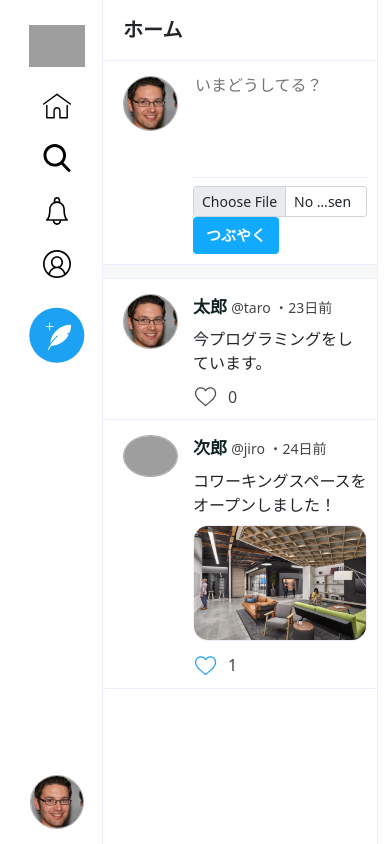
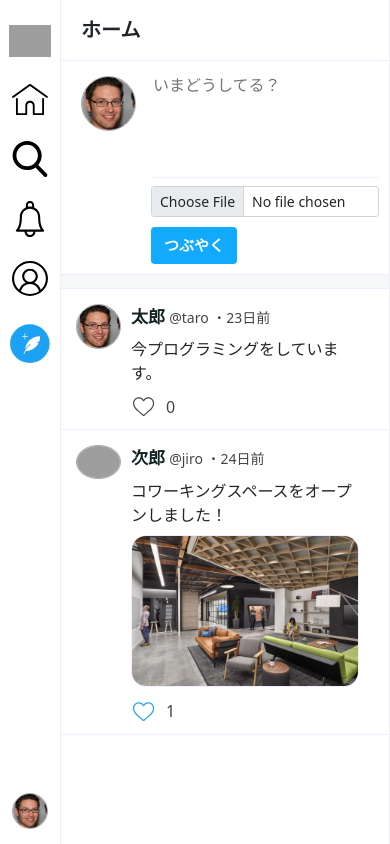
Before and after one commit to RedShirt1142/TwitterClone, a PHP site: page /home.php in a window 390 px wide. Run offline with PHP 8.4, Linux system fonts and the light colour scheme; grey boxes are pictures that could not be loaded.

Commit message:
レスポンシブデザイン適用

```diff
--- a/Views/css/style.css
+++ b/Views/css/style.css
@@ -23,6 +23,21 @@
     border-right: 1px solid #eef;
     text-align: left;
     max-width: 600px;
+}
+
+/* screen and ()←andと()の間にはスペース必須。また、計算式にもスペースを入れるべき。
+@media screenで、その{}内に書いたデザインが適用される。portfolioのときは最後に一気に書いたけど
+今回は部分ごとにプログラムを書いている。*/
+@media screen and (max-width: 500px){
+    .container{
+        padding:0;
+    }
+    .side{
+        width:60px;
+    }
+    .main{
+        width:calc(100% - 60px);
+    }
 }
 
 .nav-link {
@@ -84,6 +99,19 @@ bootstrapで初期設定が黒になっているので、白に変えている
     width: 60%;
     border-radius: 50%;
     border: 0.2px solid #aaa;
+}
+
+@media screen and (max-width: 500px){
+    .side .side-inner img{
+        width:70%;
+        margin-bottom:15px;
+    }
+    .side .side-inner img.icon{
+        width:85%;
+    }
+    .side .side-inner img.post-tweet{
+        width:90%;
+    }
 }
 
 /*
@@ -224,3 +252,13 @@ bootstrapで初期設定が黒になっているので、白に変えている
     padding-top: 2px;
     color: #444;
 }
+
+@media screen and (max-width: 500px){
+    .home .tweet-list .tweet .user{
+        width:60px;
+        padding:5px 10px 10px 5px;
+    }
+    .bottom-area .btn{
+        margin-top:10px;
+    }
+}
```
